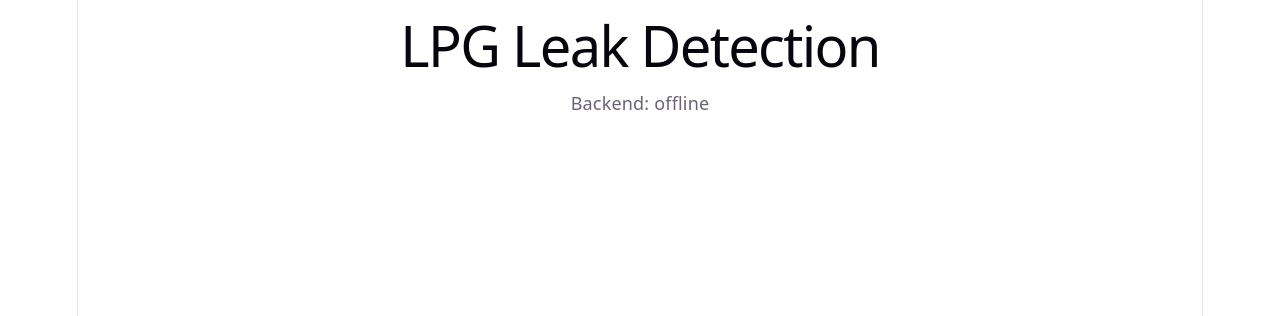
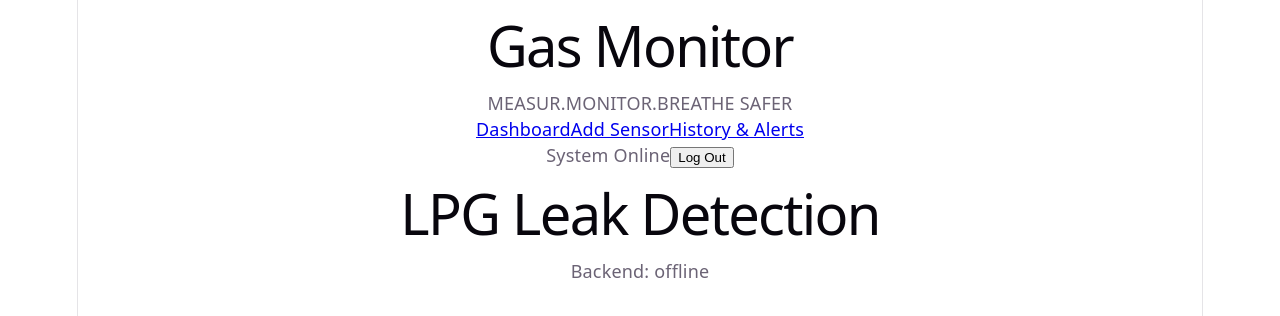
Before and after one commit to abdularhman2341/air-quality-monitoring-system, a React app in the folder frontend/: page / in a window 1280 px wide. Shown: the top 316 px of the page. Built offline with nearby package versions, Linux system fonts and the light colour scheme; no server answers; the HTML template or start-up script is replaced by a standard one.

Commit message:
Add header to app

```diff
--- a/frontend/src/App.jsx
+++ b/frontend/src/App.jsx
@@ -1,4 +1,5 @@
 import { useEffect, useState } from 'react'
+import Header from './components/Header'
 const API_URL = import.meta.env.VITE_API_URL
 function App () {
   const [status, setStatus] = useState('checking...')
@@ -9,10 +10,13 @@ function App () {
     .catch(() => setStatus('offline'))
   }, [])
   return (
-    <main>
-      <h1>LPG Leak Detection</h1>
-      <p>Backend: {status}</p>
-    </main>
-  )
+    <>
+    <Header />
+      <main>
+        <h1>LPG Leak Detection</h1>
+        <p>Backend: {status}</p>
+      </main>
+    </>
+   )
   }
   export default App
--- /dev/null
+++ b/frontend/src/components/Header.jsx
@@ -0,0 +1,23 @@
+function Header() {
+    return(
+          <header>
+            <div>
+                <h1>Gas Monitor</h1>
+                <p>MEASUR.MONITOR.BREATHE SAFER</p>
+            </div>
+            <nav>
+                <a href="/">Dashboard</a>
+                <a href="/add-sensor">Add Sensor</a>
+                <a href="/history">History & Alerts</a>
+            </nav>
+            <div>
+                <span>System Online</span>
+                <button>Log Out</button>
+            </div>
+        </header>
+
+
+    )
+
+}
+export default Header
```
Also changed, not shown: frontend/src/pages/Dashboard.jsx (added), frontend/src/pages/History.jsx (added), frontend/src/pages/Login.jsx (added).
